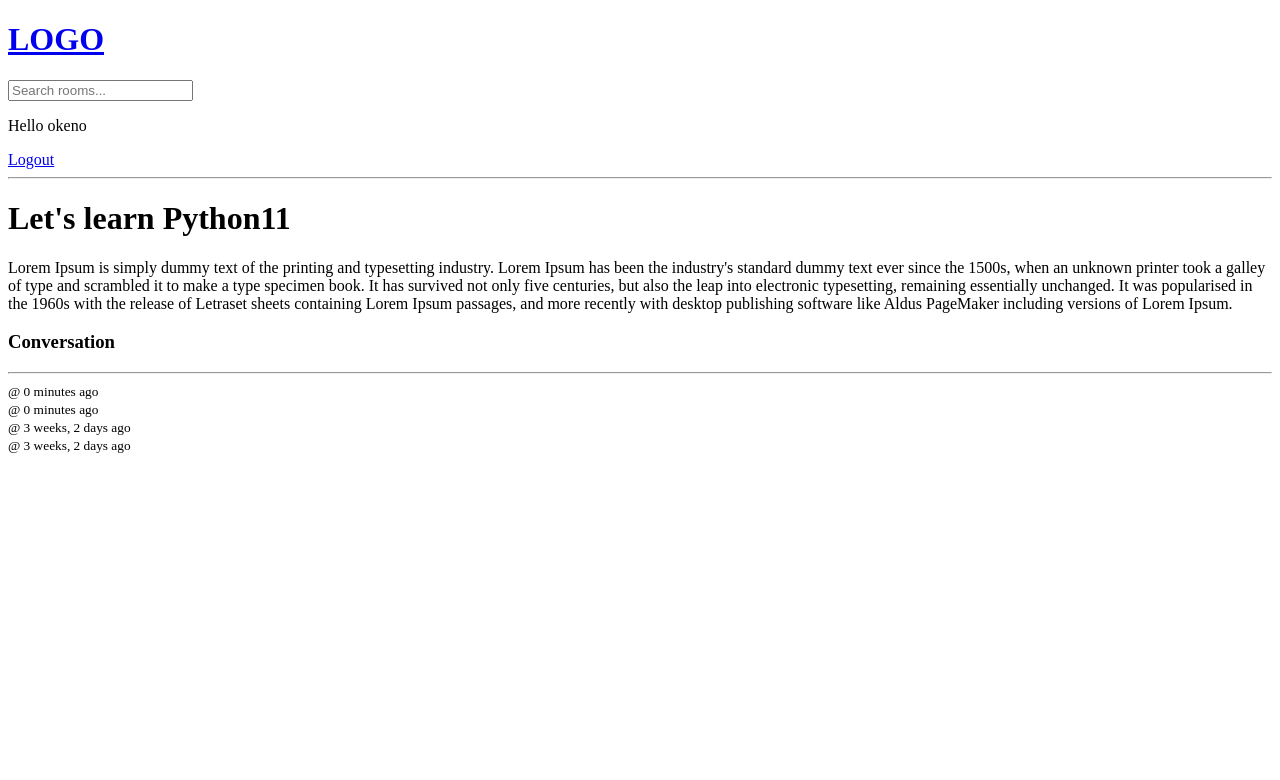
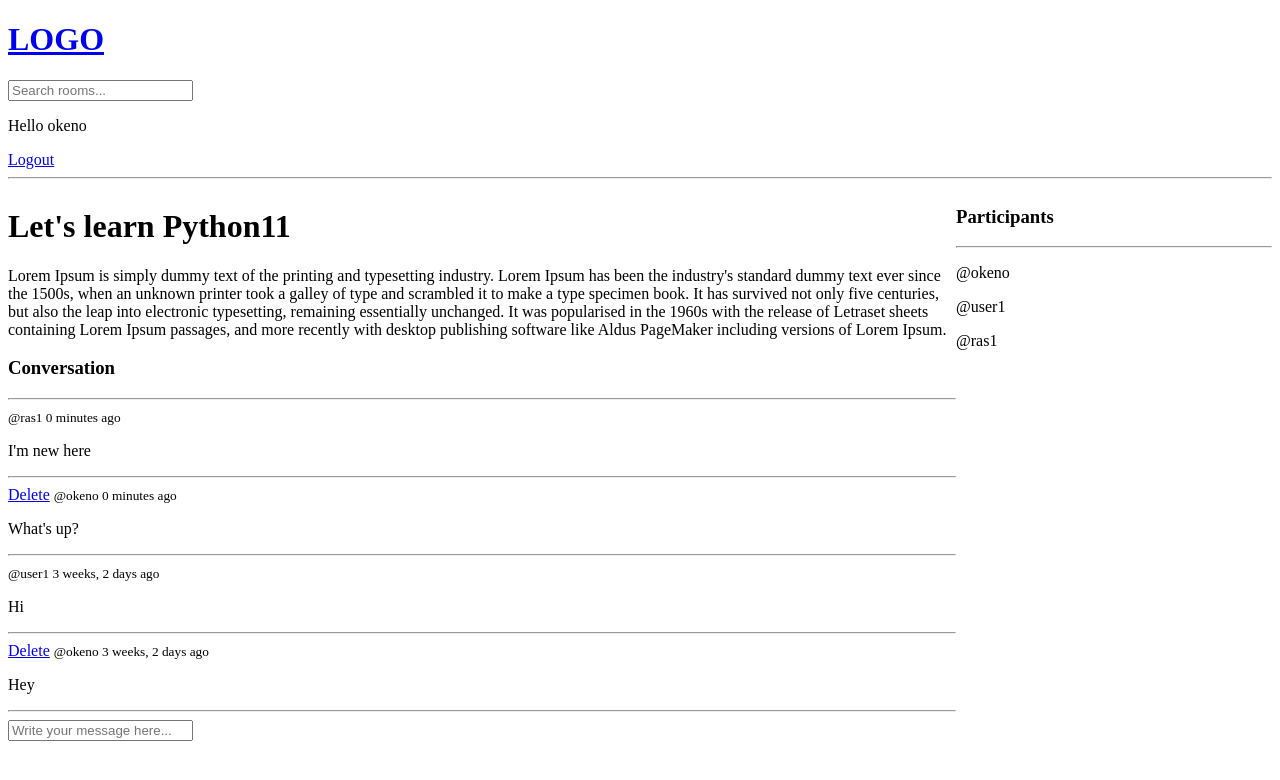
Before and after one commit to okeno1/studybud, a Django app: page /room/3/ in a window 1280 px wide. Shown: the top 780 px of the page. Run offline with Django 4.2, Linux system fonts and the light colour scheme; a user stored in the database is signed in; data comes from the database, SQL or seed files in the repository; both versions use the stored data as it was after the commit.

Commit message:
Added user delete functionality last

```diff
--- a/base/models.py
+++ b/base/models.py
@@ -16,7 +16,7 @@ class Room(models.Model):
     topic = models.ForeignKey(Topic,on_delete=models.SET_NULL,null=True)
     name = models.CharField(max_length=200)
     description = models.TextField(null=True, blank=True)
-    #participants =
+    participants = models.ManyToManyField(User, related_name='participants',blank=True)
     updated = models.DateTimeField(auto_now = True)
     created = models.DateTimeField(auto_now_add = True)
 
--- a/base/templates/base/room.html
+++ b/base/templates/base/room.html
@@ -1,6 +1,16 @@
 {% extends 'main.html'%}
 
 {% block content%}
+
+<style>
+    .room-container{
+        display: grid;
+        grid-template-columns: 3fr 1fr;
+    }
+</style>
+
+<div class="room-container">
+    <div>
         <h1>{{room.name}}</h1>
 
         <p>{{room.description}}</p>
@@ -12,8 +22,34 @@
 
             {% for message in room_messages %}
             <div>
-        <small>@{{messages.user}} {{message.created|timesince}} ago</small>
+                {% if request.user == message.user %}
+                <a href="{% url 'delete-message' message.id %}">Delete</a>
+                {% endif %}
+                <small>@{{message.user}} {{message.created|timesince}} ago</small>
+                <p>{{message.body}}</p>
+                <hr>
             </div>
             {% endfor %}
         </div>
+
+        {%if request.user.is_authenticated%}
+        <div class="comment-form">
+            <form action="" method="post">
+                {% csrf_token %}
+                <input type="text" name="body" placeholder="Write your message here..."/>
+            </form>
+        </div>
+        {%endif%}
+    </div>
+    <div>
+        <h3>Participants</h3>
+        <hr>
+
+        {%for user in participants%}
+        <div>
+            <p>@{{user.username}}</p>
+        </div>
+        {%endfor%}
+    </div>
+</div>
 {% endblock content%}
--- a/base/urls.py
+++ b/base/urls.py
@@ -11,4 +11,5 @@ urlpatterns = [
     path('create-room/',views.createRoom,name="create-room"),
     path('update-room/<str:pk>/',views.updateRoom,name="update-room"),
     path('delete-room/<str:pk>/',views.deleteRoom,name="delete-room"),
+    path('delete-message/<str:pk>/',views.deleteMessage,name="delete-message"),
 ]
--- a/base/views.py
+++ b/base/views.py
@@ -6,7 +6,7 @@ from django.db.models import Q
 from django.contrib.auth.models import User
 from django.contrib.auth import authenticate, login, logout
 from django.contrib.auth.forms import UserCreationForm
-from .models import Room, Topic
+from .models import Room, Topic, Message
 from .forms import RoomForm
 
 
@@ -89,7 +89,18 @@ def room(request,pk):
     #         room = i
     room = Room.objects.get(id=pk)
     room_messages = room.message_set.all().order_by('-created')
-    context = {'room':room,'room_messages':room_messages}
+    participants = room.participants.all()
+
+    if request.method == 'POST':
+        message = Message.objects.create(
+            user=request.user,
+            room=room,
+            body=request.POST.get('body')
+        )
+        room.participants.add(request.user)
+        return redirect('room',pk=room.id)
+
+    context = {'room':room,'room_messages':room_messages,'participants':participants}
     return render(request, 'base/room.html',context)
 
 @login_required(login_url='login')
@@ -137,3 +148,16 @@ def deleteRoom(request,pk):
         room.delete()
         return redirect('home')
     return render(request,'base/delete.html',{'obj':room})
+
+@login_required(login_url='login')
+def deleteMessage(request,pk):
+    message = Message.objects.get(id=pk)
+
+    if request.user != message.user:
+        return HttpResponse('You are not allowed here!!')
+
+
+    if request.method == 'POST':
+        message.delete()
+        return redirect('home')
+    return render(request,'base/delete.html',{'obj':message})
```
Also changed, not shown: base/migrations/0003_alter_room_options_room_participants.py (added), db.sqlite3. Lines whose indentation alone changed are shown as unchanged.
